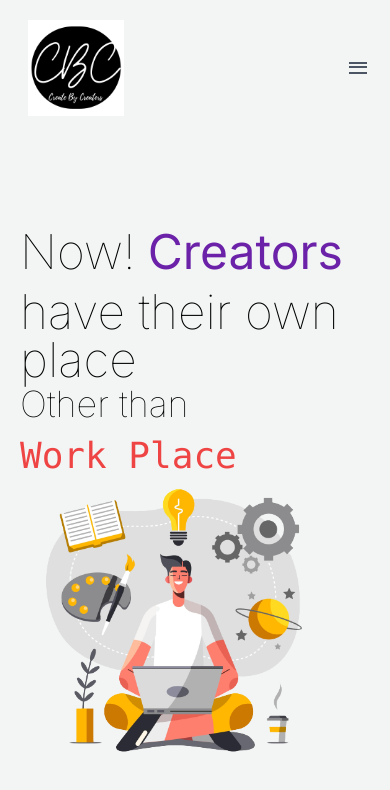
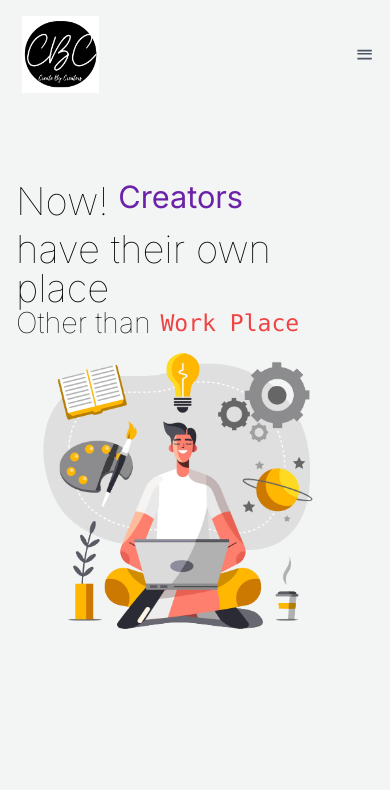
Before and after one commit to Ankit-Rattan/CBC-Web, a Next.js app: page / in a window 390 px wide. Shown: the top 790 px of the page. Built offline with nearby package versions, Linux system fonts and the light colour scheme.

Commit message:
fix size resp

```diff
--- a/src/app/globals.css
+++ b/src/app/globals.css
@@ -635,3 +635,11 @@ html, body{
   color:black;
   cursor: pointer;
 }
+
+
+
+@media only screen and (max-width: 800px) {
+  * {
+      font-size: 80%;
+  }
+}
```
